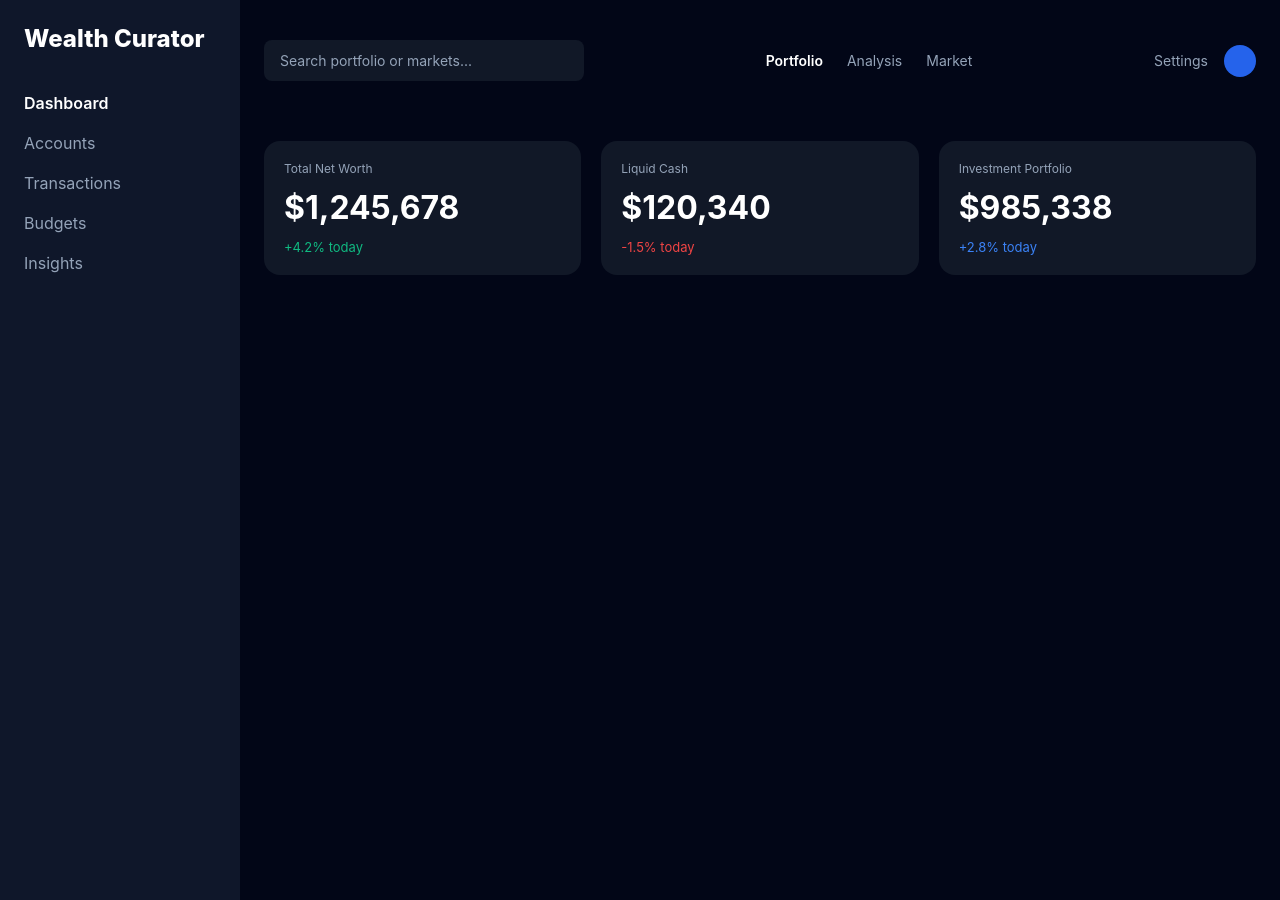
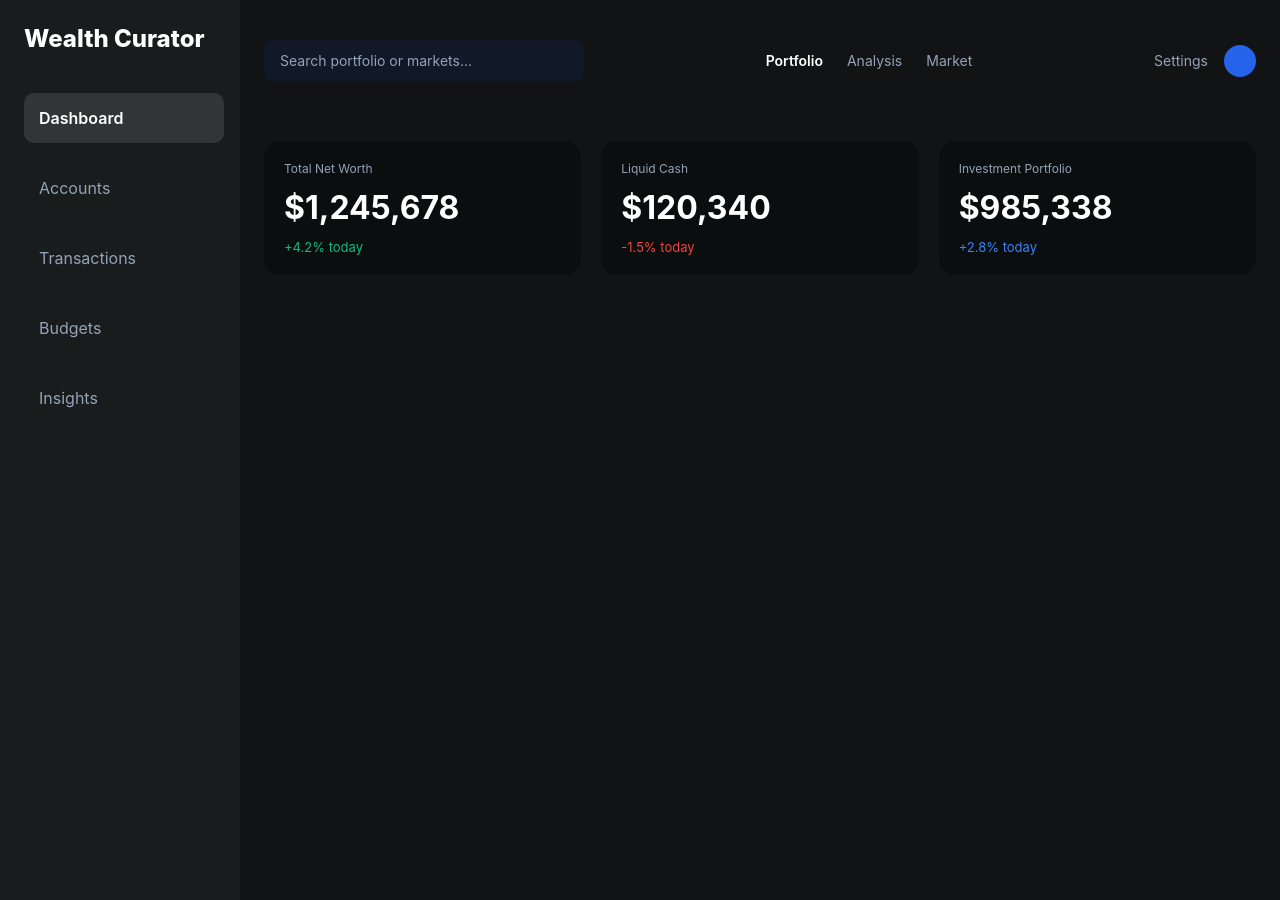
Before and after one commit to Arjun8124/finance-dashboard, a React (Vite) app: page / in a window 1280 px wide. Built offline with nearby package versions, Linux system fonts and the light colour scheme.

Commit message:
feat: implement dashboard screen layout with sidebar and metric card components

```diff
--- a/src/components/MetricCard/MetricCard.styles.ts
+++ b/src/components/MetricCard/MetricCard.styles.ts
@@ -3,11 +3,8 @@ import { StyleSheet } from "react-native";
 export const styles = StyleSheet.create({
   container: {
     flex: 1,
-
-    backgroundColor: "#111827",
-
+    backgroundColor: "#0A0E0E",
     borderRadius: 16,
-
     padding: 20,
   },
 
@@ -21,7 +18,6 @@ export const styles = StyleSheet.create({
     color: "#FFFFFF",
     fontSize: 32,
     fontWeight: "700",
-
     marginBottom: 12,
   },
 
--- a/src/components/Sidebar/Sidebar.styles.ts
+++ b/src/components/Sidebar/Sidebar.styles.ts
@@ -3,27 +3,36 @@ import { StyleSheet } from "react-native";
 export const styles = StyleSheet.create({
   container: {
     width: 240,
-        backgroundColor: '#0f172a',
+    backgroundColor: "#181C1C",
     padding: 24,
   },
   logo: {
-        color: '#fff',
+    color: "#fff",
     fontSize: 24,
-        fontWeight: '800',
+    fontWeight: "800",
     marginBottom: 40,
   },
   menu: {
     gap: 20,
   },
-    active : {
-        color: '#fff',
+  active: {
+    color: "#fff",
     fontSize: 16,
-        fontWeight: '600',
-        cursor : "pointer"
+    fontWeight: "600",
+    cursor: "pointer",
+    backgroundColor: "#333436",
+    paddingHorizontal: 15,
+    paddingVertical: 15,
+    borderRadius: 10,
+    width: 200,
   },
-    item : {
-        color: '#94a3b8',
+  item: {
+    color: "#94a3b8",
     fontSize: 16,
     cursor: "pointer",
-    }
-})
+    paddingHorizontal: 15,
+    paddingVertical: 15,
+    borderRadius: 10,
+    width: 200,
+  },
+});
--- a/src/screens/DashBoard/DashBoard.styles.ts
+++ b/src/screens/DashBoard/DashBoard.styles.ts
@@ -0,0 +1,18 @@
+import { StyleSheet } from "react-native";
+
+export const styles = StyleSheet.create({
+  container: {
+    flex: 1,
+    flexDirection: "row",
+    backgroundColor: "#111315",
+  },
+  main: {
+    flex: 1,
+    padding: 24,
+  },
+  metrics: {
+    flexDirection: "row",
+    gap: 20,
+    marginTop: 20,
+  },
+});
--- a/src/screens/DashBoard/DashBoard.tsx
+++ b/src/screens/DashBoard/DashBoard.tsx
@@ -2,31 +2,16 @@ import { View } from "react-native";
 import Sidebar from "../../components/Sidebar/Sidebar";
 import Header from "../../components/Header";
 import MetricCard from "../../components/MetricCard";
+import { styles } from "./DashBoard.styles";
+
 export default function DashBoard() {
   return (
-    <View
-      style={{
-        flexDirection: "row",
-        flex: 1,
-        backgroundColor: "#020617",
-      }}
-    >
+    <View style={styles.container}>
       <Sidebar />
 
-      <View
-        style={{
-          flex: 1,
-          padding: 24,
-        }}
-      >
+      <View style={styles.main}>
         <Header />
-        <View
-          style={{
-            flexDirection: "row",
-            gap: 20,
-            marginTop: 20,
-          }}
-        >
+        <View style={styles.metrics}>
           <MetricCard
             title="Total Net Worth"
             value="$1,245,678"
```
Lines whose indentation alone changed are shown as unchanged.
